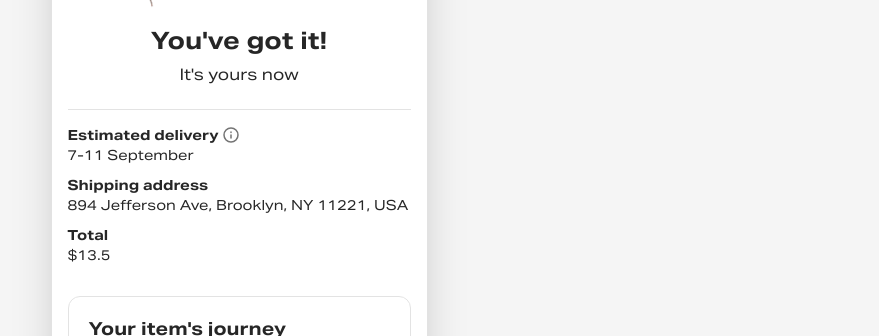
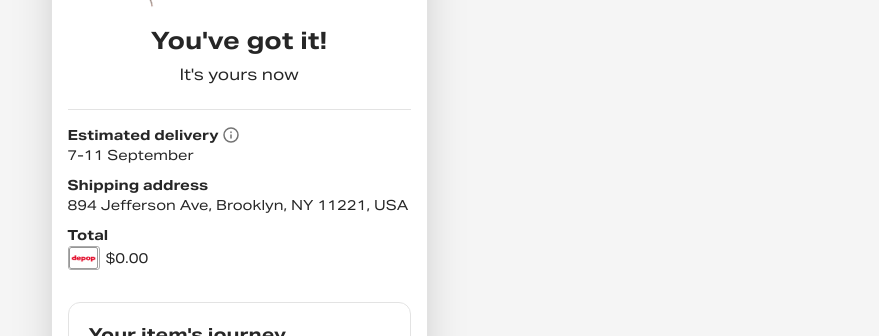
Before and after one commit to fiona-baudner/brandenergy, a plain HTML site: page prototypes/confirmation.html in a window 1280 px wide. Shown: the part 379-715 px from the top of the page, without its empty margins (401-1280 px from the left). Drawn offline with Linux system fonts and the light colour scheme.

Commit message:
Update confirmation screen total with Depop Balance icon
- Changed total to $0.00
- Added Depop Balance icon before the amount

Made-with: Cursor

```diff
--- a/prototypes/confirmation.html
+++ b/prototypes/confirmation.html
@@ -91,7 +91,10 @@
                     </div>
                     <div class="detail-row">
                         <span class="detail-label">Total</span>
-                        <span class="detail-value">$13.5</span>
+                        <span class="detail-value detail-with-icon">
+                            <img src="../public/illustrations/Depop_Balance.jpg" alt="Depop Balance" class="detail-icon">
+                            $0.00
+                        </span>
                     </div>
                 </div>
 
--- a/styles/confirmation.css
+++ b/styles/confirmation.css
@@ -343,6 +343,20 @@
     color: #262626;
 }
 
+.detail-value.detail-with-icon {
+    display: flex;
+    align-items: center;
+    gap: 6px;
+}
+
+.detail-icon {
+    width: 32px;
+    height: 24px;
+    border-radius: 3px;
+    object-fit: contain;
+    border: 0.75px solid #acacac;
+}
+
 /* Progress Tracker */
 .progress-tracker {
     margin: 16px;
```
